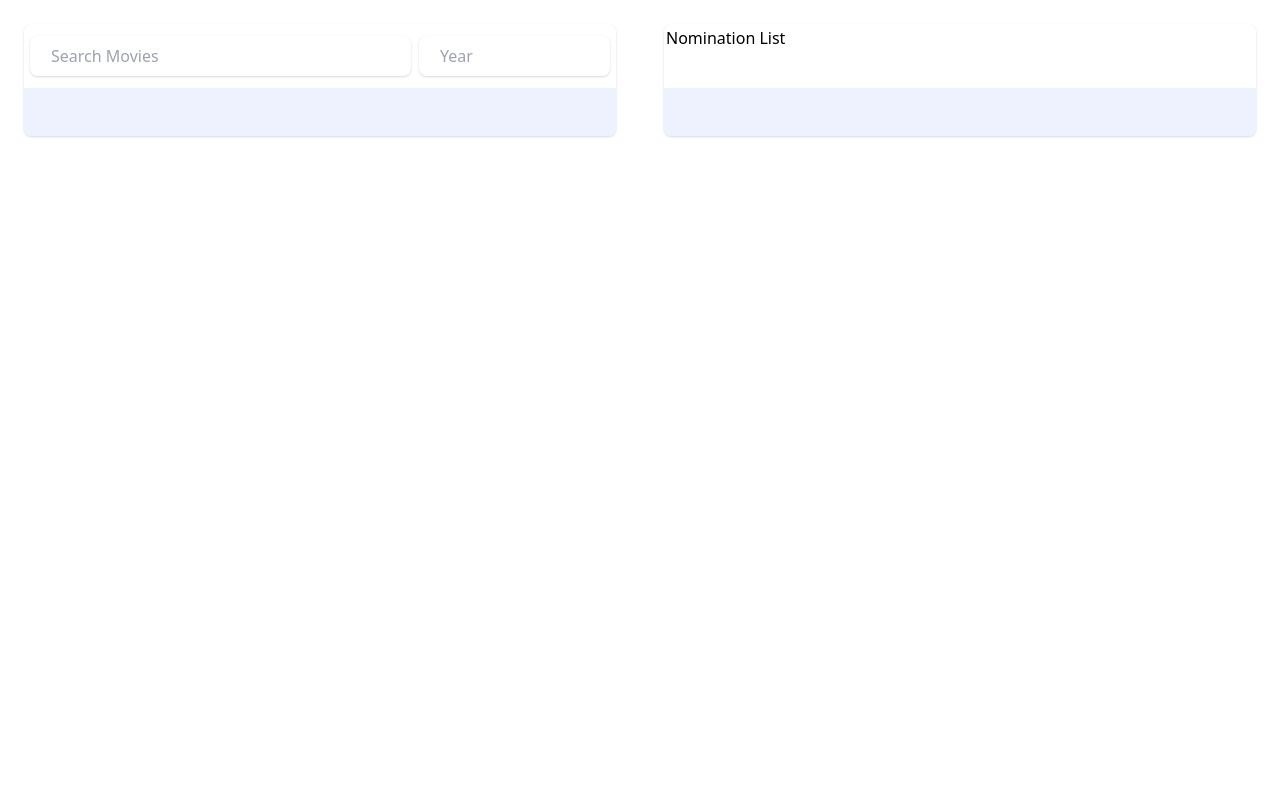
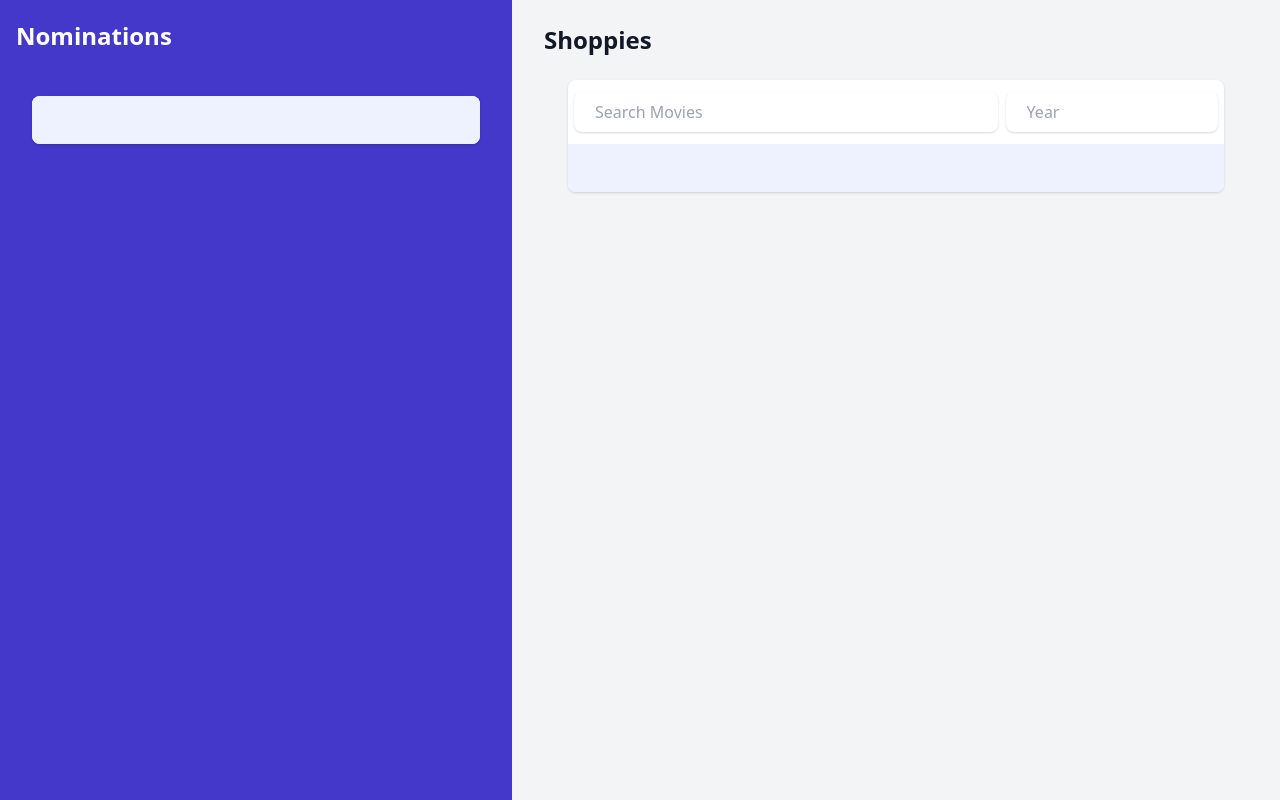
Before and after one commit to naregkaramardian/shop_front_end, a React (Create React App) app: page / in a window 1280 px wide. Built offline with nearby package versions, Linux system fonts and the light colour scheme.

Commit message:
fixed layout to improve UX

```diff
--- a/src/App.js
+++ b/src/App.js
@@ -4,6 +4,7 @@ import Search from './components/Search'
 import useStorage from './Hooks/useStorage'
 import Banner from './components/Banners'
 import Notify from './components/Notify'
+import Layout from './components/Layout'
 
 function App() {
   const [nominations, setNominations] = useStorage('nominations')
@@ -27,17 +28,22 @@ function App() {
     <div>
       {nominations.length >= 5 && <Banner />}
 
-      <div className='App flex flex-col md:flex-row '>
-        <div class='flex-1'>
-          <Search addNominationList={addNominationList} nominations={nominations} setNotify={setNotify} />
-        </div>
-        <div class='flex-1'>
-          <NomiationList nominations={nominations} removeNominations={removeNominations} />
-        </div>
-      </div>
-      {notify ? <Notify setNotify={setNotify} notifyMovie={notifyMovie}/> : null}
+      <Layout addNominationList={addNominationList} nominations={nominations} setNotify={setNotify} removeNominations={removeNominations} />
+
+      {notify ? <Notify setNotify={setNotify} notifyMovie={notifyMovie} /> : null}
     </div>
   )
 }
 
 export default App
+
+{
+  /* <div className='App flex flex-col md:flex-row '>
+<div class='flex-1'>
+  <Search addNominationList={addNominationList} nominations={nominations} setNotify={setNotify} />
+</div>
+<div class='flex-1'>
+  <NomiationList nominations={nominations} removeNominations={removeNominations} />
+</div>
+</div> */
+}
--- a/src/components/NomiationList.jsx
+++ b/src/components/NomiationList.jsx
@@ -4,9 +4,6 @@ import NominationItem from './NominationItem'
 const NomiationList = ({ nominations, removeNominations }) => {
   return (
     <div className='my-6 mx-2 md:m-6 bg-white overflow-hidden shadow rounded-lg'>
-      <div className='flex p-0.5 w-full h-16'>
-        <h1>Nomination List</h1>
-      </div>
       <div className='bg-indigo-50 px-4 py-5 sm:p-6'>
         {nominations.map((nomination, index) => (
           <div key={index} className='w-full md:w-40 lg:w-1/4 transition ease-in duration-600'>
--- a/src/components/NominationItem.jsx
+++ b/src/components/NominationItem.jsx
@@ -2,12 +2,12 @@ import placeholder from '../images/placeholder-image.jpg'
 
 const NominationItem = ({ nomination, removeNominations, index }) => {
   return (
-    <div className='flex bg-white dark:bg-gray-800 rounded-lg  md:h-64 my-4 md:m-7 '>
+    <div className='flex bg-white dark:bg-gray-800 rounded-lg  md:h-auto my-4 md:m-7 '>
       <div className='flex-none w-24 md:w-48  relative'>
         {nomination.Poster !== 'N/A' && <img src={nomination.Poster} alt={nomination.Title} className='absolute rounded-lg inset-0 w-full max-h-48 m-auto md:min-h-full h-full object-cover' />}
         {nomination.Poster === 'N/A' && <img src={placeholder} alt={nomination.Title} className='absolute rounded-lg inset-0 w-full max-h-48 m-auto md:min-h-full h-full object-cover' />}
       </div>
-      <form className='flex-auto p-6 h-64'>
+      <form className='flex-auto p-6 h-auto'>
         <div className='flex-col flex-wrap'>
           <h1 className='flex-auto text-xl font-semibold dark:text-gray-50'>{nomination.Title}</h1>
           <div className='text-xl font-semibold text-gray-500 dark:text-gray-300'>{nomination.Year}</div>
@@ -25,23 +25,3 @@ const NominationItem = ({ nomination, removeNominations, index }) => {
 }
 
 export default NominationItem
-
-{
-  /* <div className='flex bg-white dark:bg-gray-800 rounded-lg shadow h-auto m-7'>
-<div className='flex-none w-24 md:w-48  relative'>
-  <img src={poster} alt={title} className='absolute rounded-lg inset-0 w-full h-full object-cover' />
-</div>
-<form className='flex-auto p-6'>
-  <div className='flex flex-wrap'>
-    <h1 className='flex-auto text-xl font-semibold dark:text-gray-50'>{title}</h1>
-    <div className='text-xl font-semibold text-gray-500 dark:text-gray-300'>$110.00</div>
-    <div className='w-full flex-none text-sm font-medium text-gray-500 dark:text-gray-300 mt-2'>In stock</div>
-  </div>
-  <button onClick={() => removeNominations(index)} className='py-2 px-4  bg-indigo-600 hover:bg-indigo-700 focus:ring-indigo-500 focus:ring-offset-indigo-200 text-white w-full transition ease-in duration-200 text-center text-base font-semibold shadow-md focus:outline-none focus:ring-2 focus:ring-offset-2  rounded-lg'>
-    Buy now
-  </button>
-  <div className='flex mb-4 text-sm font-medium'></div>
-  <p className='text-sm text-gray-500 dark:text-gray-300'>Free shipping on all continental US orders.</p>
-</form>
-</div> */
-}
--- a/src/components/layout.jsx
+++ b/src/components/layout.jsx
@@ -2,6 +2,8 @@
 import { Fragment, useState } from 'react'
 import { Dialog, Transition } from '@headlessui/react'
 import { CalendarIcon, ChartBarIcon, FolderIcon, HomeIcon, InboxIcon, MenuIcon, UsersIcon, XIcon } from '@heroicons/react/outline'
+import Search from './Search'
+import NomiationList from './NomiationList'
 
 const navigation = [
   { name: 'Dashboard', href: '#', icon: HomeIcon, current: true },
@@ -16,18 +18,18 @@ function classNames(...classes) {
   return classes.filter(Boolean).join(' ')
 }
 
-export default function Example() {
+export default function Layout({ addNominationList, nominations, setNotify, removeNominations }) {
   const [sidebarOpen, setSidebarOpen] = useState(false)
 
   return (
     <div className='h-screen flex overflow-hidden bg-gray-100'>
       <Transition.Root show={sidebarOpen} as={Fragment}>
-        <Dialog as='div' static className='fixed inset-0 flex z-40 md:hidden' open={sidebarOpen} onClose={setSidebarOpen}>
+        <Dialog as='div' static className='fixed inset-0 flex z-40 xl:hidden' open={sidebarOpen} onClose={setSidebarOpen}>
           <Transition.Child as={Fragment} enter='transition-opacity ease-linear duration-300' enterFrom='opacity-0' enterTo='opacity-100' leave='transition-opacity ease-linear duration-300' leaveFrom='opacity-100' leaveTo='opacity-0'>
             <Dialog.Overlay className='fixed inset-0 bg-gray-600 bg-opacity-75' />
           </Transition.Child>
           <Transition.Child as={Fragment} enter='transition ease-in-out duration-300 transform' enterFrom='-translate-x-full' enterTo='translate-x-0' leave='transition ease-in-out duration-300 transform' leaveFrom='translate-x-0' leaveTo='-translate-x-full'>
-            <div className='relative flex-1 flex flex-col max-w-xs w-full bg-indigo-700'>
+            <div className='relative flex-1 flex flex-col max-w-xl w-full bg-indigo-700 '>
               <Transition.Child as={Fragment} enter='ease-in-out duration-300' enterFrom='opacity-0' enterTo='opacity-100' leave='ease-in-out duration-300' leaveFrom='opacity-100' leaveTo='opacity-0'>
                 <div className='absolute top-0 right-0 -mr-12 pt-2'>
                   <button className='ml-1 flex items-center justify-center h-10 w-10 rounded-full focus:outline-none focus:ring-2 focus:ring-inset focus:ring-white' onClick={() => setSidebarOpen(false)}>
@@ -36,31 +38,13 @@ export default function Example() {
                   </button>
                 </div>
               </Transition.Child>
-              <div className='flex-1 h-0 pt-5 pb-4 overflow-y-auto'>
+              <div className='flex-1 h-0 pt-5 pb-4 overflow-y-auto '>
                 <div className='flex-shrink-0 flex items-center px-4'>
-                  <img className='h-8 w-auto' src='https://tailwindui.com/img/logos/workflow-logo-indigo-300-mark-white-text.svg' alt='Workflow' />
+                  <h1 className='text-2xl font-semibold text-white'>Nominations</h1>
                 </div>
-                <nav className='mt-5 px-2 space-y-1'>
-                  {navigation.map((item) => (
-                    <a key={item.name} href={item.href} className={classNames(item.current ? 'bg-indigo-800 text-white' : 'text-white hover:bg-indigo-600 hover:bg-opacity-75', 'group flex items-center px-2 py-2 text-base font-medium rounded-md')}>
-                      <item.icon className='mr-4 h-6 w-6 text-indigo-300' aria-hidden='true' />
-                      {item.name}
-                    </a>
-                  ))}
+                <nav className='mt-5 px-2 space-y-1 '>
+                  <NomiationList nominations={nominations} removeNominations={removeNominations} />
                 </nav>
-              </div>
-              <div className='flex-shrink-0 flex border-t border-indigo-800 p-4'>
-                <a href='#' className='flex-shrink-0 group block'>
-                  <div className='flex items-center'>
-                    <div>
-                      <img className='inline-block h-10 w-10 rounded-full' src='https://images.unsplash.com/photo-1472099645785-5658abf4ff4e?ixlib=rb-1.2.1&ixid=eyJhcHBfaWQiOjEyMDd9&auto=format&fit=facearea&facepad=2&w=256&h=256&q=80' alt='' />
-                    </div>
-                    <div className='ml-3'>
-                      <p className='text-base font-medium text-white'>Tom Cook</p>
-                      <p className='text-sm font-medium text-indigo-200 group-hover:text-white'>View profile</p>
-                    </div>
-                  </div>
-                </a>
               </div>
             </div>
           </Transition.Child>
@@ -71,41 +55,23 @@ export default function Example() {
       </Transition.Root>
 
       {/* Static sidebar for desktop */}
-      <div className='hidden bg-indigo-700 md:flex md:flex-shrink-0'>
-        <div className='flex flex-col w-64'>
+      <div className='hidden bg-indigo-700 xl:flex xl:flex-shrink-0 w-2/5'>
+        <div className='flex flex-col w-full'>
           {/* Sidebar component, swap this element with another sidebar if you like */}
           <div className='flex flex-col h-0 flex-1'>
             <div className='flex-1 flex flex-col pt-5 pb-4 overflow-y-auto'>
               <div className='flex items-center flex-shrink-0 px-4'>
-                <img className='h-8 w-auto' src='https://tailwindui.com/img/logos/workflow-logo-indigo-300-mark-white-text.svg' alt='Workflow' />
+                <h1 className='text-2xl font-semibold text-white'>Nominations</h1>
               </div>
               <nav className='mt-5 flex-1 px-2 space-y-1'>
-                {navigation.map((item) => (
-                  <a key={item.name} href={item.href} className={classNames(item.current ? 'bg-indigo-800 text-white' : 'text-white hover:bg-indigo-600 hover:bg-opacity-75', 'group flex items-center px-2 py-2 text-sm font-medium rounded-md')}>
-                    <item.icon className='mr-3 h-6 w-6 text-indigo-300' aria-hidden='true' />
-                    {item.name}
-                  </a>
-                ))}
+                <NomiationList nominations={nominations} removeNominations={removeNominations} />
               </nav>
-            </div>
-            <div className='flex-shrink-0 flex border-t border-indigo-800 p-4'>
-              <a href='#' className='flex-shrink-0 w-full group block'>
-                <div className='flex items-center'>
-                  <div>
-                    <img className='inline-block h-9 w-9 rounded-full' src='https://images.unsplash.com/photo-1472099645785-5658abf4ff4e?ixlib=rb-1.2.1&ixid=eyJhcHBfaWQiOjEyMDd9&auto=format&fit=facearea&facepad=2&w=256&h=256&q=80' alt='' />
-                  </div>
-                  <div className='ml-3'>
-                    <p className='text-sm font-medium text-white'>Tom Cook</p>
-                    <p className='text-xs font-medium text-indigo-200 group-hover:text-white'>View profile</p>
-                  </div>
-                </div>
-              </a>
             </div>
           </div>
         </div>
       </div>
       <div className='flex flex-col w-0 flex-1 overflow-hidden'>
-        <div className='md:hidden pl-1 pt-1 sm:pl-3 sm:pt-3'>
+        <div className='xl:hidden pl-1 pt-1 sm:pl-3 sm:pt-3'>
           <button className='-ml-0.5 -mt-0.5 h-12 w-12 inline-flex items-center justify-center rounded-md text-gray-500 hover:text-gray-900 focus:outline-none focus:ring-2 focus:ring-inset focus:ring-indigo-500' onClick={() => setSidebarOpen(true)}>
             <span className='sr-only'>Open sidebar</span>
             <MenuIcon className='h-6 w-6' aria-hidden='true' />
@@ -114,13 +80,11 @@ export default function Example() {
         <main className='flex-1 relative z-0 overflow-y-auto focus:outline-none'>
           <div className='py-6'>
             <div className='max-w-7xl mx-auto px-4 sm:px-6 md:px-8'>
-              <h1 className='text-2xl font-semibold text-gray-900'>Dashboard</h1>
+              <h1 className='text-2xl font-semibold text-gray-900'>Shoppies</h1>
             </div>
             <div className='max-w-7xl mx-auto px-4 sm:px-6 md:px-8'>
               {/* Replace with your content */}
-              <div className='py-4'>
-                <div className='border-4 border-dashed border-gray-200 rounded-lg h-96' />
-              </div>
+              <Search addNominationList={addNominationList} nominations={nominations} setNotify={setNotify} />
               {/* /End replace */}
             </div>
           </div>
```
